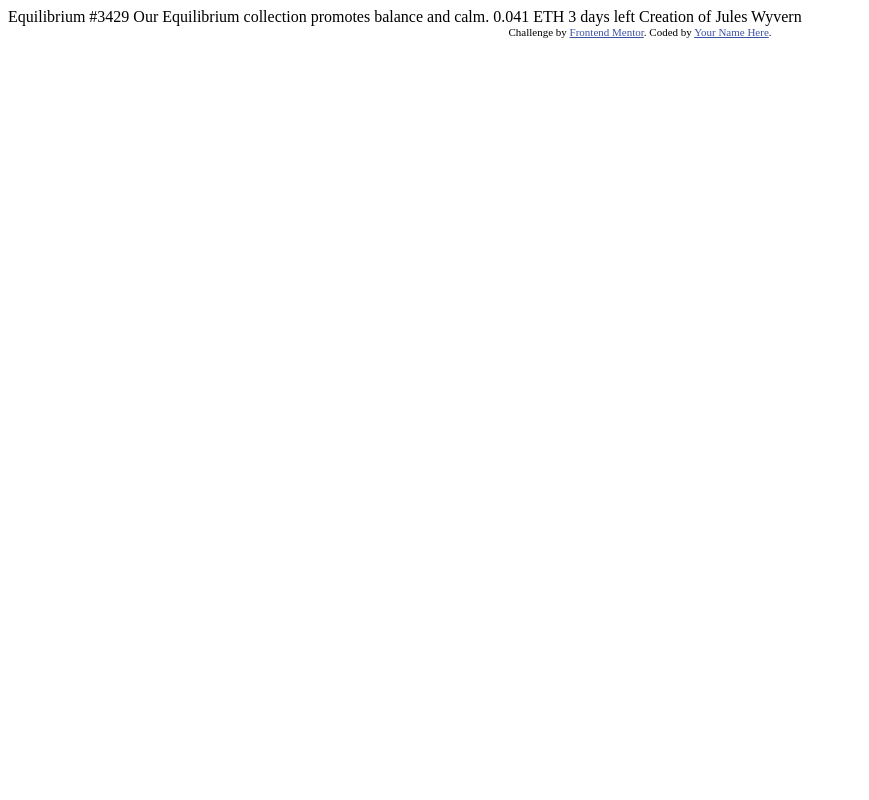
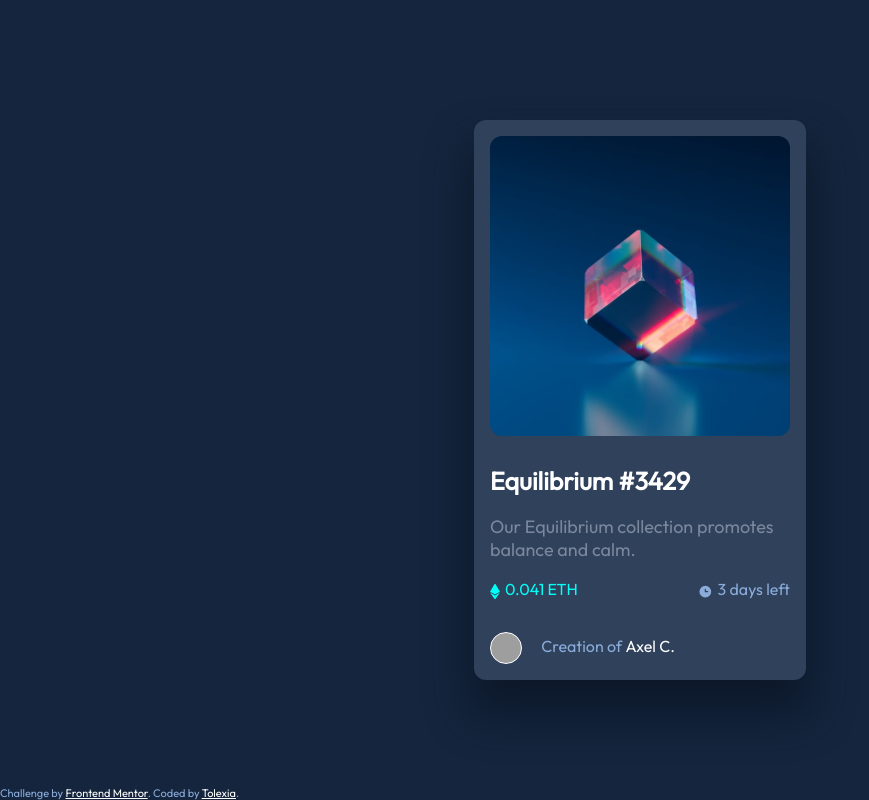
Before and after one commit to Tolexia/nft-preview-card-component, a plain HTML site: page index.html in a window 1280 px wide. Shown: the whole page, without its empty margins (0-869 px from the left). Drawn offline with Linux system fonts and the light colour scheme; grey boxes are pictures that could not be loaded.

Commit message:
creation of an interactove nft card : challenge solved

```diff
--- a/index.html
+++ b/index.html
@@ -3,31 +3,42 @@
 <head>
   <meta charset="UTF-8">
   <meta name="viewport" content="width=device-width, initial-scale=1.0"> <!-- displays site properly based on user's device -->
-
+  <link rel="stylesheet" href="./styles/style.css">
   <link rel="icon" type="image/png" sizes="32x32" href="./images/favicon-32x32.png">
-
-  <title>Frontend Mentor | NFT preview card component</title>
-
-  <!-- Feel free to remove these styles or customise in your own stylesheet 👍 -->
-  <style>
-    .attribution { font-size: 11px; text-align: center; }
-    .attribution a { color: hsl(228, 45%, 44%); }
-  </style>
+  <base href="/[repo]/">
+  <title>NFT preview card component</title>
 </head>
 <body>
-
-  Equilibrium #3429
-
-  Our Equilibrium collection promotes balance and calm.
-
-  0.041 ETH
-  3 days left
-
-  Creation of Jules Wyvern
-
+  <div class="container">
+    <div class="card">
+        <div class="content">
+          <div class = "imgcontainer">
+            <div class = "imgview">
+              <span class = "viewicon"></span>
+            </div>
+            <img src="/images/image-equilibrium.jpg" alt="image-qr-code">
+          </div>
+          <section style="margin-bottom: 1em;">
+            <h2 class="text activable">
+              Equilibrium #3429
+            </h2>
+            <p class="text">
+              Our Equilibrium collection promotes balance and calm.
+            </p>
+            <div>
+              <span class = "eth"  >0.041 ETH</span>
+              <span class = "timeleft"  >3 days left</span>
+            </div>
+          </section>
+          <section class = "credits">
+            <span>Creation of</span><span class="creator activable">&nbsp;Axel C.</span>
+          </section>
+        </div>
+    </div>
+  </div>
   <div class="attribution">
     Challenge by <a href="https://www.frontendmentor.io?ref=challenge" target="_blank">Frontend Mentor</a>.
-    Coded by <a href="#">Your Name Here</a>.
+    Coded by <a href="#">Tolexia</a>.
   </div>
 </body>
 </html>
--- /dev/null
+++ b/styles/style.css
@@ -0,0 +1,172 @@
+@font-face {
+    font-family: outfit;
+    src: url('./Outfit-Regular.ttf');
+  }
+  body {
+    padding:0;
+    margin: 0;
+    box-sizing: border-box;
+    font-family: outfit;
+  }
+  .container {
+    background-color:hsl(216, 50%, 16%);
+    height:100vh;
+    display: flex;
+    justify-content: center;
+    align-items: center;
+  }
+  .card {
+    background-color:hsl(215, 32%, 27%);
+    height: fit-content;
+    width: fit-content;
+    box-shadow: 0 30px 40px 5px hsl(217, 54%, 11%);
+  }
+  .content {
+    max-width: 300px;
+    display: flex;
+    flex-direction: column;
+    justify-content: center;
+    align-items: space-between;
+    padding:1em;
+  }
+  .card img {
+    max-width:100%;
+    margin: auto;
+  }
+
+  .card img, .card {
+    border-radius: 12px;
+  }
+
+
+  section {
+    margin: auto;
+    text-align: left;
+  }
+
+  h2 {
+    margin: 1em 0 0 0;
+    font-weight: bold;
+    font-size: 25px;
+    color: #fff;
+  }
+
+  p {
+    margin:  1em 0;
+    color: hsl(220, 15%, 55%);
+    font-size: 18px;
+  }
+
+  .credits {
+    width:100%;
+    color: hsl(215, 51%, 70%);
+    border-top: 1px solid hsl(215, 32%, 27%);
+    padding-top: 1em;
+  }
+
+  .credits::before{
+    display: inline-block;
+    content: "";
+    background-image: url(../images/avatar.jpg);
+    width: 30px;
+    height: 30px;
+    border-radius: 50%;
+    border: 1px solid #fff;
+    background-size: cover;
+    background-repeat: no-repeat;
+    background-position: center;
+    vertical-align: middle;
+    margin-right: 1em;
+  }
+
+  .attribution {
+    font-size: 11px;
+    text-align: center;
+    position: fixed;
+    bottom: 0;
+    color: hsl(215, 51%, 70%);
+  }
+  .attribution a {
+    color:#fff;
+  }
+
+  .eth {
+    color:hsl(178, 100%, 50%);
+    float: left;
+  }
+
+  .timeleft {
+    color:hsl(215, 51%, 70%);
+    float: right;
+  }
+
+  .creator {
+    color:#fff;
+  }
+
+  .eth::before {
+    display: inline-block;
+    content: "";
+    background-image: url(../images/icon-ethereum.svg);
+    width: 10px;
+    height: 15px;
+    background-size: cover;
+    background-repeat: no-repeat;
+    background-position: center;
+    vertical-align: middle;
+    margin-right:5px;
+  }
+  .timeleft::before {
+    display: inline-block;
+    content: "";
+    background-image: url(../images/icon-clock.svg);
+    width: 15px;
+    height: 15px;
+    background-size: cover;
+    background-repeat: no-repeat;
+    background-position: center;
+    vertical-align: middle;
+    margin-right:5px;
+  }
+
+  .activable:hover {
+    color:hsl(178, 100%, 50%);
+    cursor: pointer;
+  }
+
+  .imgcontainer {
+    position: relative;
+    height: 100%;
+  }
+
+  .card .imgview {
+    position: absolute;
+    top:0;
+    right:0;
+    bottom:3px;
+    left:0;
+    background-color: hsl(178, 100%, 50%);
+    opacity:0;
+    border-radius: 12px;
+    margin:auto;
+    display: flex;
+    justify-content: center;
+    align-items: center;
+    height:99%;
+    z-index: 1;
+  }
+
+  .viewicon {
+    display: inline-block;
+    content: "";
+    background-image: url(../images/icon-view.svg);
+    width: 50px;
+    height: 50px;
+    background-size: cover;
+    background-repeat: no-repeat;
+    background-position: center;
+  }
+
+  .card .imgview:hover{
+    opacity: 0.4;
+  }
```
Also changed, not shown: images/image-avatar.png (deleted), styles/Outfit-Regular.ttf (added), 2 other files.
